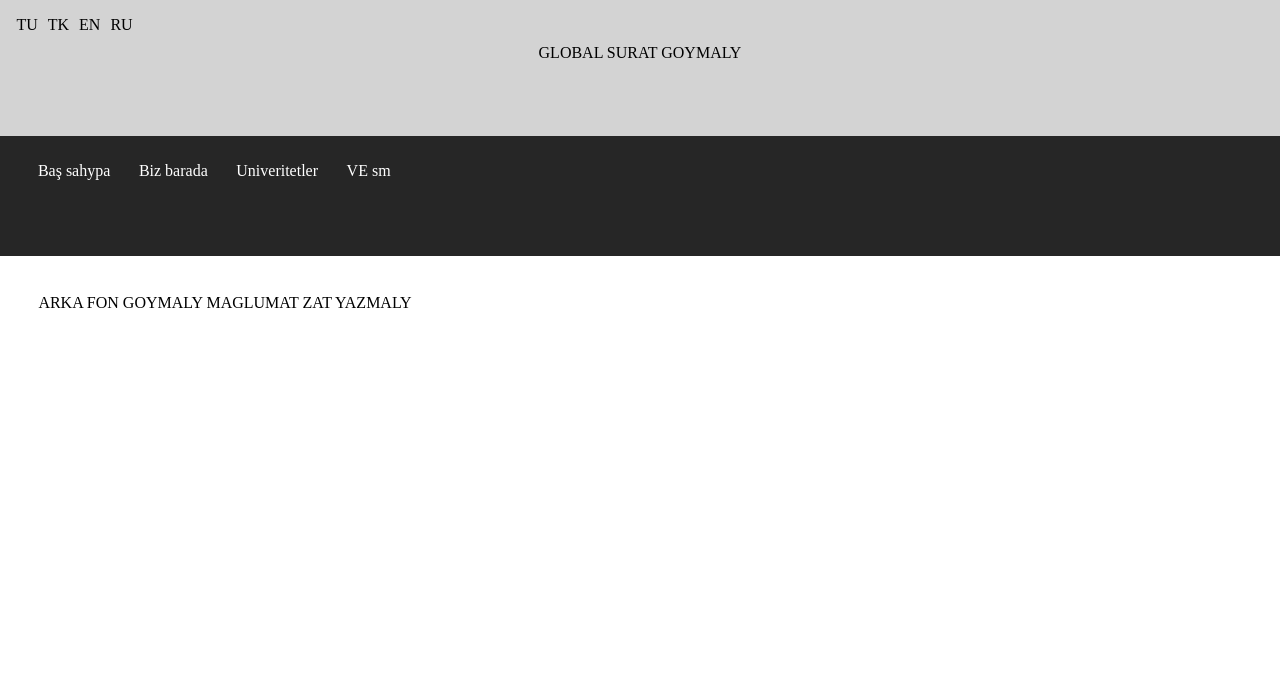
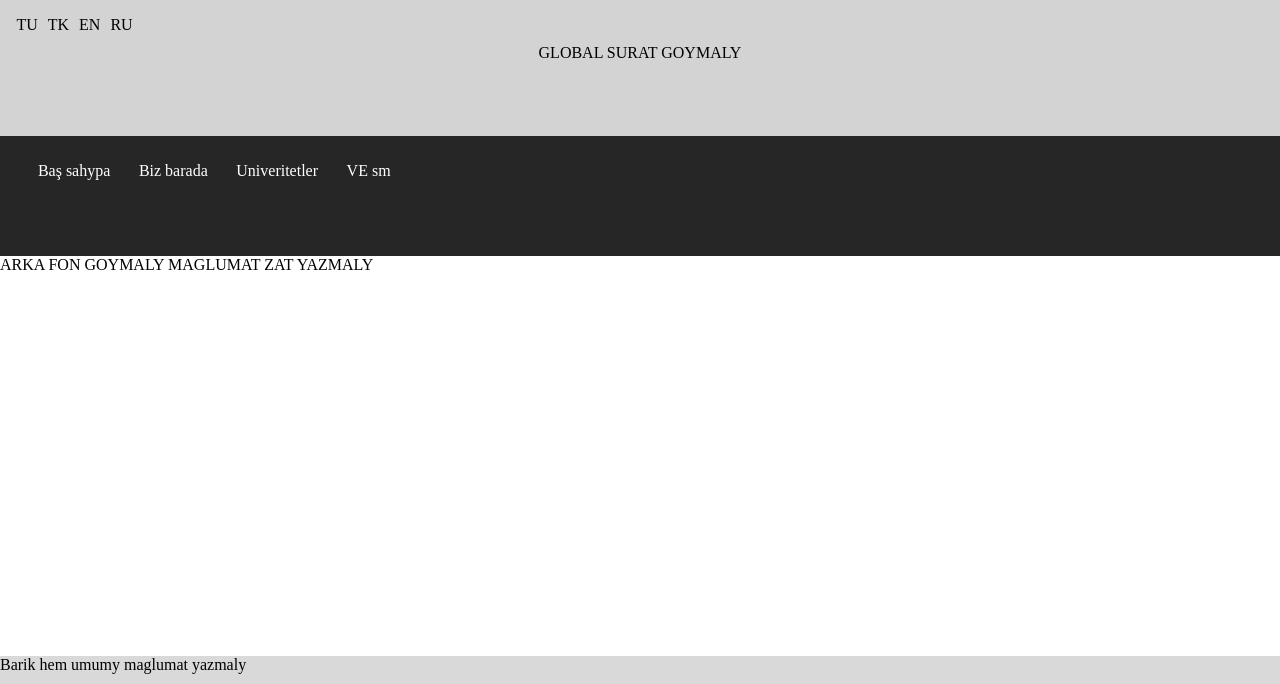
Before and after one commit to Jelalletdin91/Global.github.io, a plain HTML site: page index.html in a window 1280 px wide. Shown: the top 684 px of the page. Drawn offline with Linux system fonts and the light colour scheme.

Commit message:
Update a.css

```diff
--- a/a.css
+++ b/a.css
@@ -41,7 +41,7 @@ header{
 
 article{
    min-height:48%;
-   margin: 3%;
+
 }
 
 footer{
```
